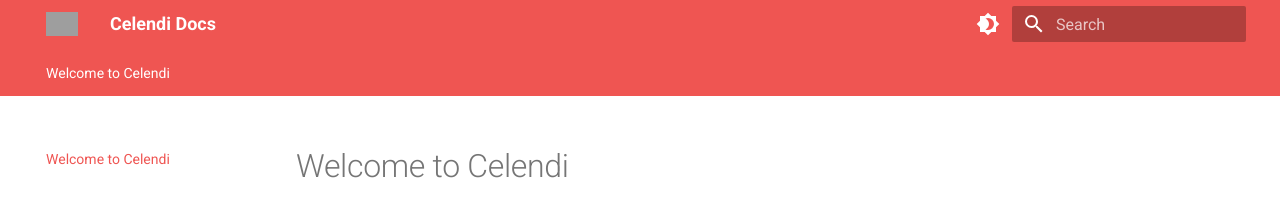
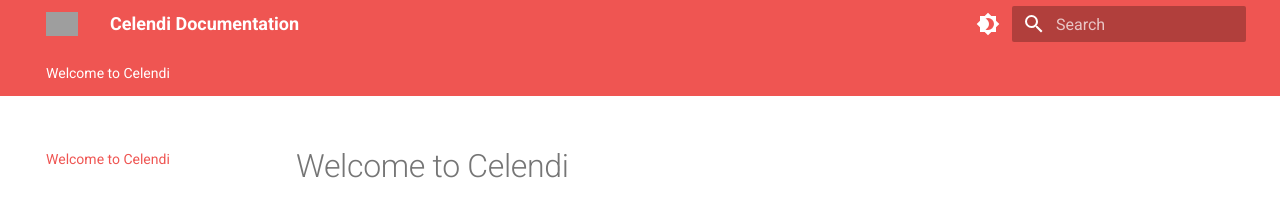
Before and after one commit to Celendi/Docs, an MkDocs documentation site: the page built from docs/index.md, in a window 1280 px wide. Shown: the top 206 px of the page. Built offline with MkDocs 1.6.1 and Material for MkDocs 9.7.7, drawn with Linux system fonts in a browser that asks for light colours; grey boxes are pictures that could not be loaded.

Commit message:
Name Edit

```diff
--- a/mkdocs.yml
+++ b/mkdocs.yml
@@ -1,4 +1,4 @@
-site_name: Celendi Docs
+site_name: Celendi Documentation
 copyright: Copyright &copy; 2020 - 2022 Celendi
 theme:
   name: material
```
